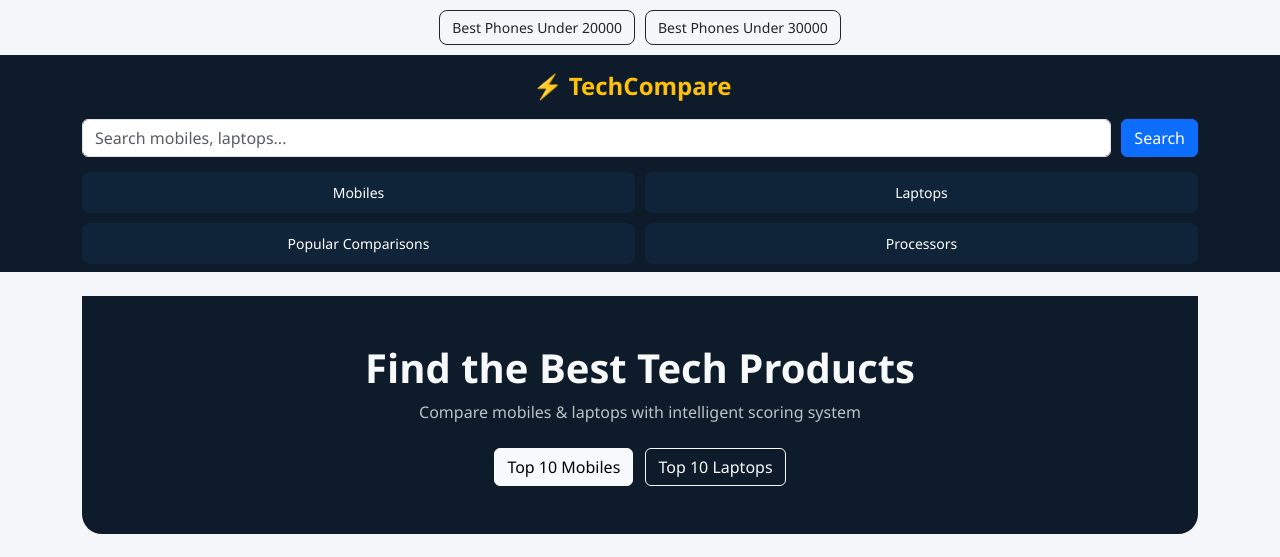
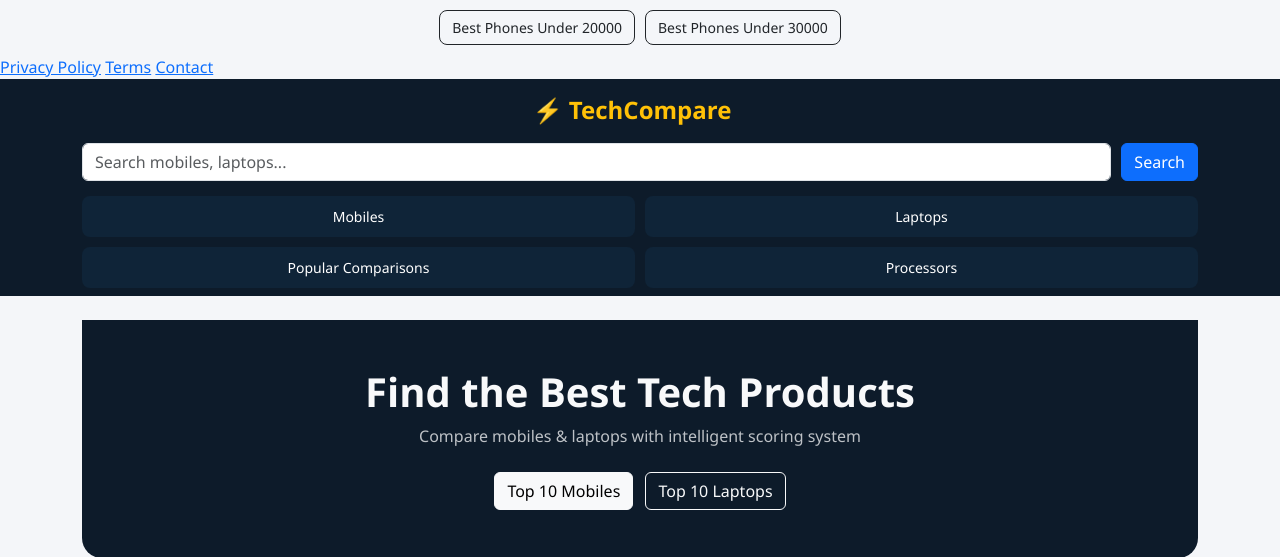
Before and after one commit to PatidarKuldeep/nextcompare, a Django app: page / in a window 1280 px wide. Shown: the top 557 px of the page. Run offline with Django 5.2, Linux system fonts and the light colour scheme; data that the repository does not hold is empty.

Commit message:
added legal pages for adsense

```diff
--- a/products/urls.py
+++ b/products/urls.py
@@ -31,6 +31,9 @@ urlpatterns = [
         views.top_products,
         name="top_products"),
         path("processors/", views.processor_ranking, name="processor_ranking"),
+    path("privacy-policy/", views.privacy_policy, name="privacy_policy"),
+    path("terms/", views.terms, name="terms"),
+    path("contact/", views.contact, name="contact"),
 
 
 
--- a/products/views.py
+++ b/products/views.py
@@ -319,3 +319,12 @@ def processor_ranking(request):
     }
 
     return render(request, "processors.html", context)
+
+def privacy_policy(request):
+    return render(request, "privacy_policy.html")
+
+def terms(request):
+    return render(request, "terms.html")
+
+def contact(request):
+    return render(request, "contact.html")
--- a/templates/base.html
+++ b/templates/base.html
@@ -199,7 +199,9 @@ Best Phones Under 30000
 </div>
 
 <!-- 🔹 NAVBAR -->
-
+<a href="/privacy-policy/">Privacy Policy</a>
+<a href="/terms/">Terms</a>
+<a href="/contact/">Contact</a>
 <nav class="navbar navbar-dark">
 
 <div class="container flex-column">
--- /dev/null
+++ b/templates/contact.html
@@ -0,0 +1,5 @@
+<h1>Contact Us</h1>
+
+<p>If you have any queries, contact us at:</p>
+
+<p>Email: thebullmart.in@gmail.com</p>
```
Also changed, not shown: templates/privacy_policy.html (added, +7 -0 lines), templates/terms.html (added, +7 -0 lines).
